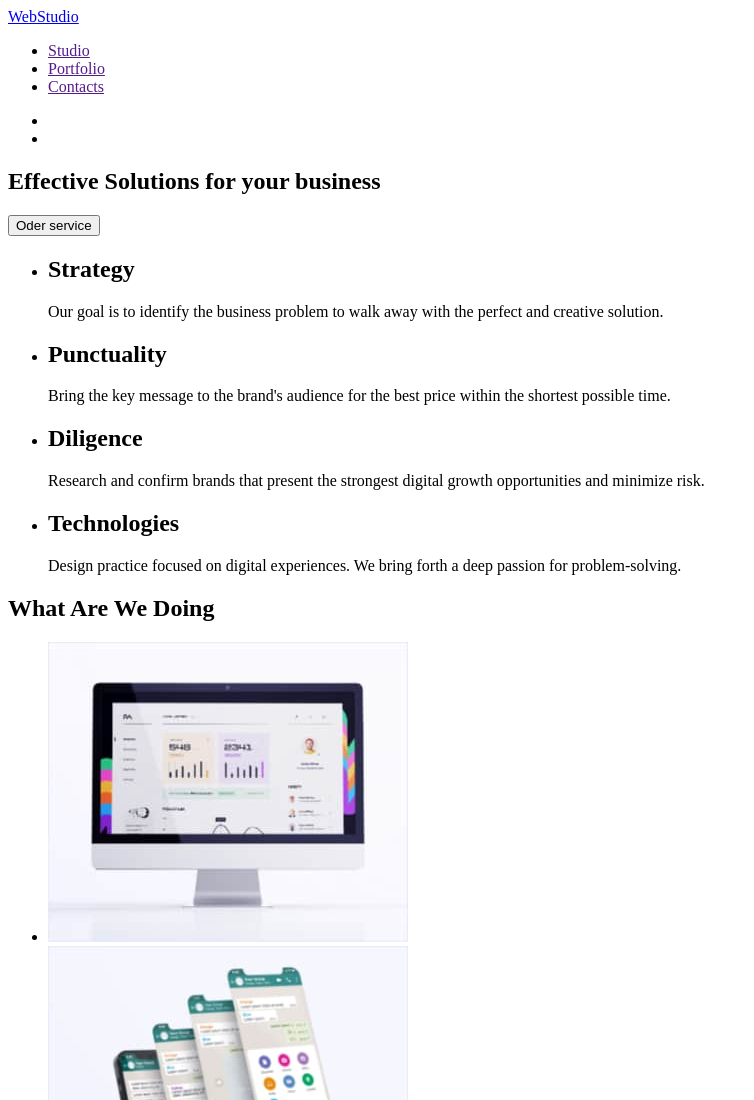
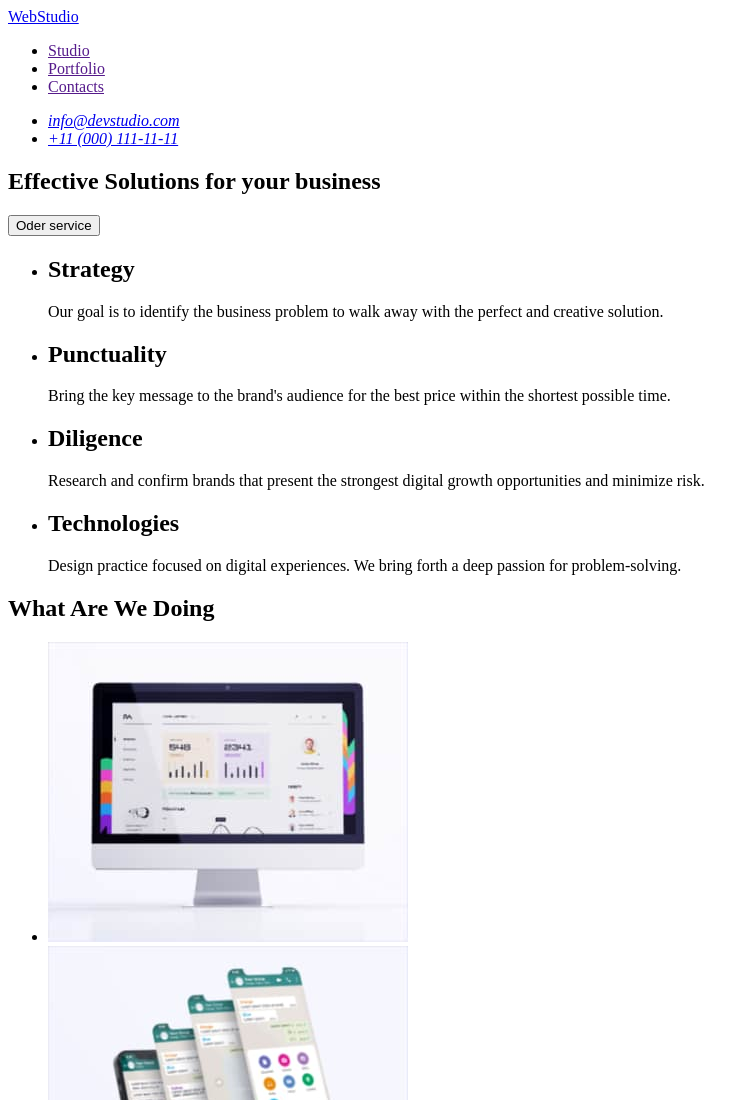
Before and after one commit to SOVA35/goit-markup-hw-01, a plain HTML site: page index.html in a window 1280 px wide. Shown: the top 1100 px of the page, without its empty margins (0-754 px from the left). Drawn offline with Linux system fonts and the light colour scheme.

Commit message:
remove mistaces

```diff
--- a/index.html
+++ b/index.html
@@ -20,9 +20,9 @@
       </nav>
       <address>
         <ul>
-          <li><a href="mailto:info@devstudio.com" info@devstudio.com></a></li>
+          <li><a href="mailto:info@devstudio.com">info@devstudio.com</a></li>
 
-          <li><a href="tel:+110001111111" +11 (000) 111-11-11></a></li>
+          <li><a href="tel:+110001111111">+11 (000) 111-11-11</a></li>
         </ul>
       </address>
     </header>
```
